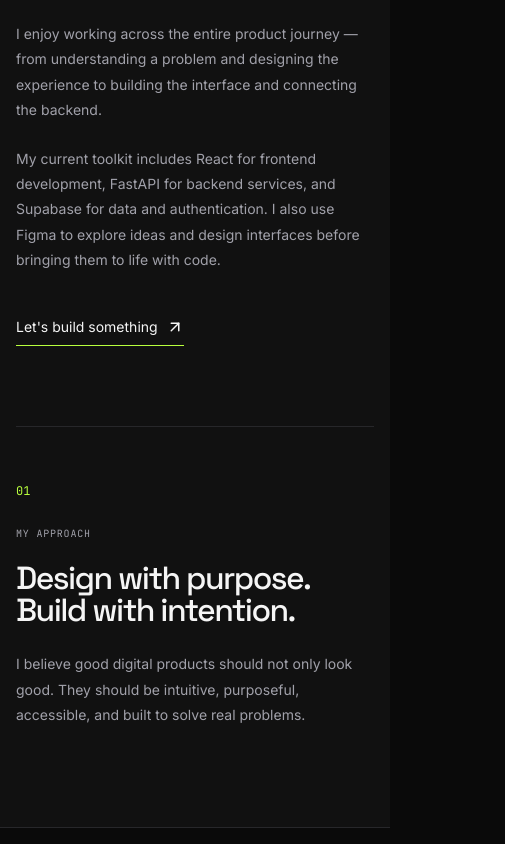
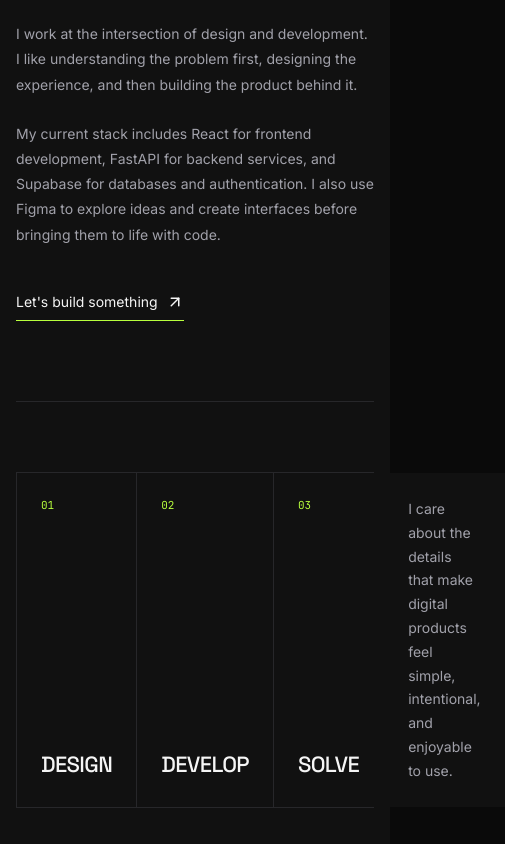
Before and after one commit to josephamuasi001/MY-PORTFOLIO, a React (Vite) app in the folder joseph-portfolio/: page / in a window 390 px wide. Shown: the part 5480-6324 px from the top of the page, 505 px wide, since content can reach past the window. Built offline with nearby package versions, Linux system fonts and the light colour scheme.

Commit message:
feat: add About section stats with responsive design and updated content

```diff
--- a/joseph-portfolio/src/sections/About.css
+++ b/joseph-portfolio/src/sections/About.css
@@ -216,6 +216,15 @@
     padding: 120px 0;
   }
 
+  .about-stats {
+    grid-template-columns:
+      repeat(2, 1fr);
+  }
+
+  .about-stat-description {
+    grid-column: span 2;
+  }
+
   .about-grid {
     grid-template-columns: 1fr;
 
@@ -252,6 +261,20 @@
   .about {
     padding: 100px 0;
   }
+
+  .about-stats {
+  grid-template-columns: 1fr;
+  }
+
+  .about-stat {
+  min-height: 120px;
+  }
+
+.about-stat-description {
+  grid-column: auto;
+
+  min-height: 120px;
+}
 
   .about-container {
     width: min(
@@ -301,3 +324,86 @@
   }
 
 }
+
+/* =================================
+   ABOUT STATS
+================================= */
+
+.about-stats {
+  display: grid;
+
+  grid-template-columns:
+    repeat(3, 1fr)
+    1.4fr;
+
+  gap: 1px;
+
+  margin-top: 70px;
+
+  background: var(--color-border);
+
+  border: 1px solid var(--color-border);
+}
+
+
+.about-stat {
+  display: flex;
+
+  flex-direction: column;
+
+  justify-content: space-between;
+
+  min-height: 150px;
+
+  padding: 24px;
+
+  background: var(--color-surface);
+}
+
+
+.about-stat-number {
+  color: var(--color-accent);
+
+  font-family: var(--font-mono);
+
+  font-size: 11px;
+}
+
+
+.about-stat-label {
+  color: var(--color-text);
+
+  font-family: var(--font-display);
+
+  font-size: 22px;
+
+  font-weight: 500;
+
+  letter-spacing: -0.03em;
+}
+
+
+.about-stat-description {
+  display: flex;
+
+  align-items: flex-end;
+
+  min-height: 150px;
+
+  padding: 24px;
+
+  background: var(--color-surface);
+}
+
+
+.about-stat-description p {
+  max-width: 320px;
+
+  margin: 0;
+
+  color: var(--color-text-muted);
+
+  font-size: 14px;
+
+  line-height: 1.7;
+}
--- a/joseph-portfolio/src/sections/About.jsx
+++ b/joseph-portfolio/src/sections/About.jsx
@@ -4,6 +4,7 @@ import "./About.css";
 function About() {
   return (
     <section className="about" id="about">
+
       <div className="about-container">
 
         {/* Section Label */}
@@ -31,34 +32,94 @@ function About() {
           <div className="about-content">
 
             <p className="about-lead">
-              I'm Joseph AMUASI, a student developer,
+              I'm Joseph AMUASI — a student developer,
               creative developer, and UI/UX designer
-              passionate about turning ideas into useful,
+              who enjoys turning ideas into useful,
               engaging digital products.
             </p>
 
+
             <p>
-              I enjoy working across the entire product
-              journey — from understanding a problem and
-              designing the experience to building the
-              interface and connecting the backend.
+              I work at the intersection of design and
+              development. I like understanding the
+              problem first, designing the experience,
+              and then building the product behind it.
             </p>
 
+
             <p>
-              My current toolkit includes React for
+              My current stack includes React for
               frontend development, FastAPI for backend
-              services, and Supabase for data and
+              services, and Supabase for databases and
               authentication. I also use Figma to explore
-              ideas and design interfaces before bringing
+              ideas and create interfaces before bringing
               them to life with code.
             </p>
 
 
             {/* CTA */}
-            <a href="#contact" className="about-link">
+            <a
+              href="#contact"
+              className="about-link"
+            >
               Let's build something
               <ArrowUpRight size={18} />
             </a>
+
+          </div>
+
+        </div>
+
+
+        {/* Identity / Stats */}
+        <div className="about-stats">
+
+          <div className="about-stat">
+
+            <span className="about-stat-number">
+              01
+            </span>
+
+            <span className="about-stat-label">
+              DESIGN
+            </span>
+
+          </div>
+
+
+          <div className="about-stat">
+
+            <span className="about-stat-number">
+              02
+            </span>
+
+            <span className="about-stat-label">
+              DEVELOP
+            </span>
+
+          </div>
+
+
+          <div className="about-stat">
+
+            <span className="about-stat-number">
+              03
+            </span>
+
+            <span className="about-stat-label">
+              SOLVE
+            </span>
+
+          </div>
+
+
+          <div className="about-stat-description">
+
+            <p>
+              I care about the details that make digital
+              products feel simple, intentional, and
+              enjoyable to use.
+            </p>
 
           </div>
 
@@ -69,8 +130,9 @@ function About() {
         <div className="about-philosophy">
 
           <div className="philosophy-number">
-            01
+            04
           </div>
+
 
           <div className="philosophy-content">
 
@@ -84,6 +146,7 @@ function About() {
 
           </div>
 
+
           <p>
             I believe good digital products should not
             only look good. They should be intuitive,
@@ -94,6 +157,7 @@ function About() {
         </div>
 
       </div>
+
     </section>
   );
 }
```
